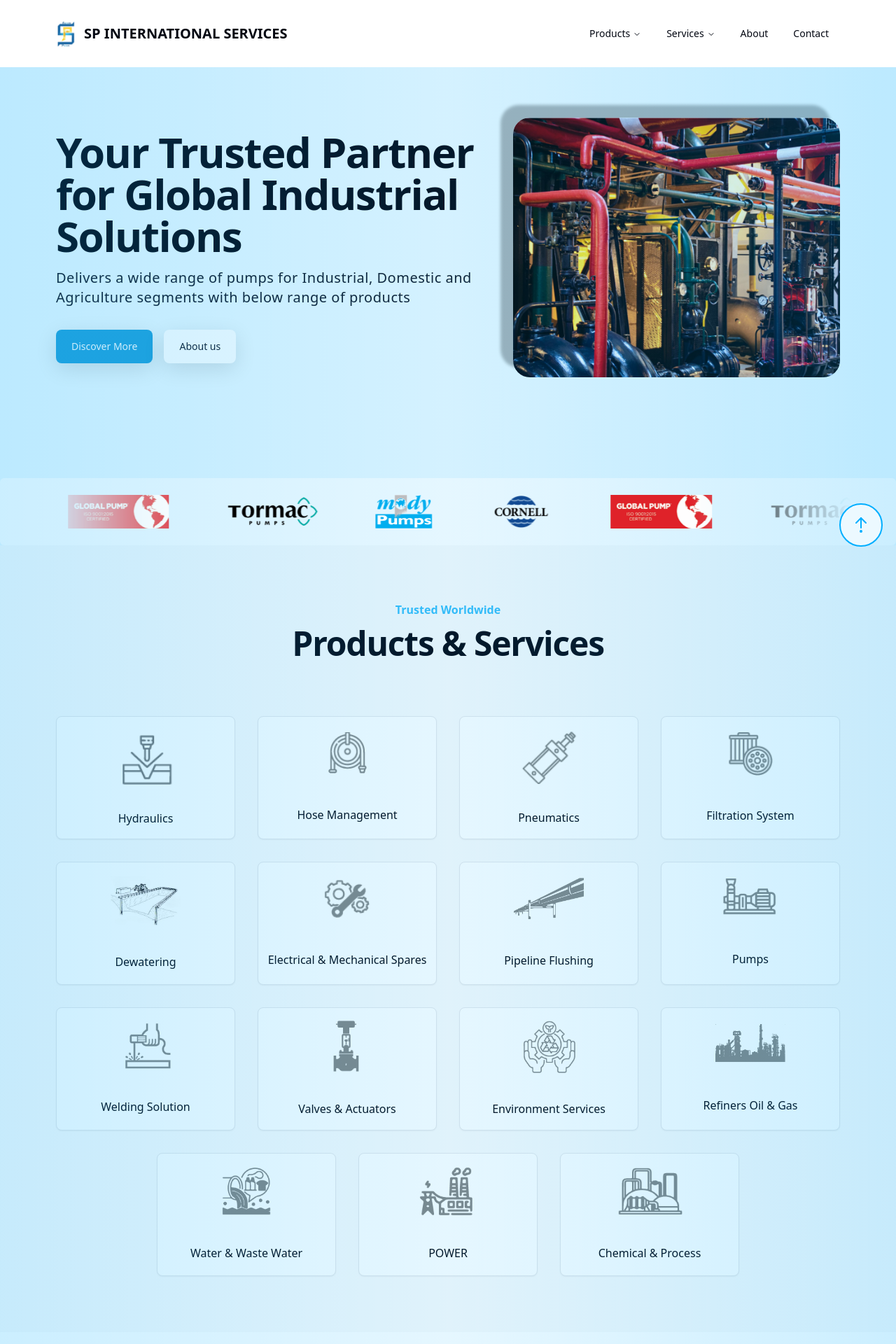
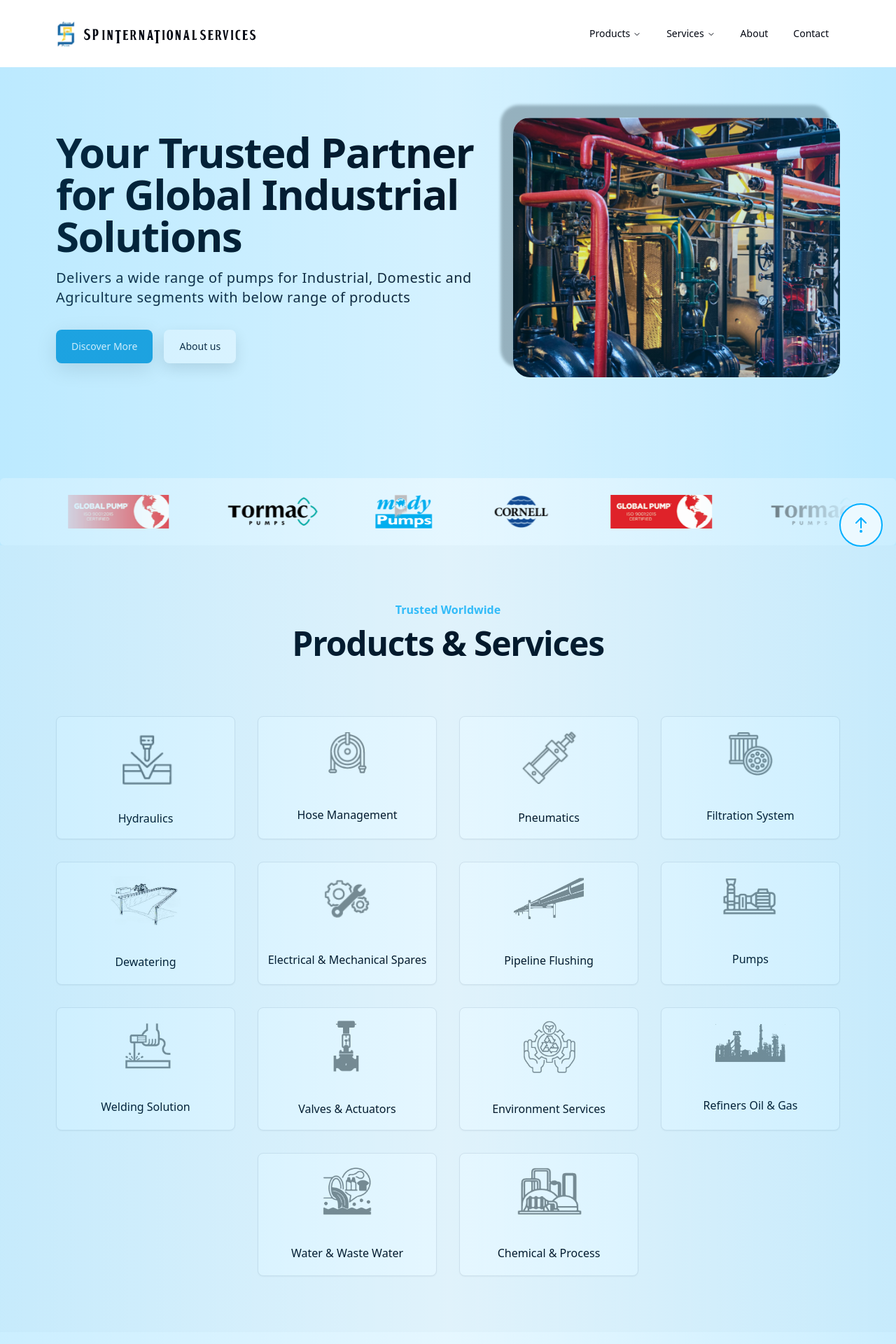
Before and after one commit to subashio/SP_International_Company, a Next.js app: page / in a window 1280 px wide. Shown: the top 1920 px of the page at 70% size. Built offline with nearby package versions, Linux system fonts and the light colour scheme.

Commit message:
fonts-added

```diff
--- a/src/app/About/page.tsx
+++ b/src/app/About/page.tsx
@@ -116,7 +116,7 @@ export default function About() {
           </motion.div>
         </MaxWidthWrapper>
       </div>
-      <div className="my-20 flex flex-col items-center justify-center">
+      <MaxWidthWrapper className="my-20 flex flex-col items-center justify-center">
         <h1 className="text-center text-2xl font-bold leading-none tracking-tight md:text-4xl">
           Industrial & Energy Solutions
         </h1>
@@ -142,7 +142,7 @@ export default function About() {
             </motion.li>
           ))}
         </ul>
-      </div>
+      </MaxWidthWrapper>
 
       <div className="bg-[#F2F4F6] py-20">
         <MaxWidthWrapper className="flex flex-col items-center justify-center">
--- a/src/app/Contact/page.tsx
+++ b/src/app/Contact/page.tsx
@@ -1,5 +1,7 @@
 "use client";
-import { zodResolver } from "@hookform/resolvers/zod";
+import MaxWidthWrapper from "@/components/MaxWidthWrapper";
+import { Button } from "@/components/ui/button";
+import { Card, CardContent } from "@/components/ui/card";
 import {
   Form,
   FormControl,
@@ -9,17 +11,15 @@ import {
   FormMessage,
 } from "@/components/ui/form";
 import { Input } from "@/components/ui/input";
+import Logos from "@/components/ui/Logo";
+import ScrollProgressBar from "@/components/ui/scroll-progress-bar";
+import { Textarea } from "@/components/ui/textarea";
 import { useToast } from "@/components/ui/use-toast";
+import { sendContactForm } from "@/lib/api";
+import { zodResolver } from "@hookform/resolvers/zod";
 import { Loader } from "lucide-react";
 import { useForm } from "react-hook-form";
 import { z } from "zod";
-import { sendContactForm } from "@/lib/api";
-import MaxWidthWrapper from "@/components/MaxWidthWrapper";
-import { Button } from "@/components/ui/button";
-import { Card, CardContent } from "@/components/ui/card";
-import Logos from "@/components/ui/Logo";
-import { Textarea } from "@/components/ui/textarea";
-import ScrollProgressBar from "@/components/ui/scroll-progress-bar";
 
 const FormSchema = z.object({
   name: z.string().min(2, {
@@ -96,7 +96,7 @@ export default function Contact() {
                 <CardContent className="flex flex-col justify-center gap-2">
                   <h1 className="text-xl font-semibold">Contact</h1>
                   <div className="text-[16px]">
-                    <p> Mobile: +91 9392923828</p>
+                    <p> Mobile: +91 9535032396</p>
                     <p> E-mail: info@spintls.com</p>
                   </div>
                 </CardContent>
--- a/src/app/globals.css
+++ b/src/app/globals.css
@@ -84,7 +84,14 @@ body {
   body {
     @apply bg-background text-foreground;
   }
-  /* .boxShadow {
-    @apply rounded-[10px] text-black shadow-[3px_-3px_36px_19px_rgba(0,0,0,0.05)_inset];
-  } */
 }
+@font-face {
+  font-family: "Bootle";
+  src: url("/fonts/bootle__.ttf") format("truetype");
+  font-weight: normal;
+  font-style: normal;
+}
+
+.font-bootle {
+  font-family: "Bootle", Arial, sans-serif;
+}
--- a/src/app/layout.tsx
+++ b/src/app/layout.tsx
@@ -1,14 +1,14 @@
 import Footer from "@/components/Footer";
+import ScrollToTop from "@/components/ScrollToTop";
+import { Toaster } from "@/components/ui/toaster";
 import { cn } from "@/lib/utils";
 import type { Metadata } from "next";
 import { Inter as FontSans } from "next/font/google";
 import Navbar from "../components/Navbar";
 import "./globals.css";
-import { Toaster } from "@/components/ui/toaster";
-import ScrollToTop from "@/components/ScrollToTop";
 
 const fontSans = FontSans({
-  weight: ["300", "400", "500", "700", "900", "200"],
+  weight: ["300", "400", "500", "700", "900"],
   subsets: ["latin"],
   variable: "--font-sans",
   fallback: ["Arial", "sans-serif"],
--- a/src/components/Feedback.tsx
+++ b/src/components/Feedback.tsx
@@ -11,8 +11,8 @@ import { slidedownAnimation } from "@/constants/amination";
 import { feedbacks } from "@/constants/detailes";
 import Autoplay from "embla-carousel-autoplay";
 import { motion } from "framer-motion";
+import Image from "next/image";
 import React, { useEffect, useState } from "react";
-import Image from "next/image";
 
 export default function Feedback() {
   const [api, setApi] = useState<CarouselApi>();
--- a/src/components/Footer.tsx
+++ b/src/components/Footer.tsx
@@ -114,7 +114,10 @@ export default function Footer() {
                 className="mr-3 h-6 sm:h-8"
                 alt="Landwind Logo"
               />
-              SP INTERNATIONALS SERVICES
+              <span className="font-bootle self-center whitespace-nowrap font-medium tracking-wide sm:text-xl">
+                <span className="text-[18px] sm:text-[22px]"> SP </span>
+                INTERNATIONAL SERVICES
+              </span>
             </Link>
             <span className="block text-center text-sm text-gray-500 dark:text-gray-400">
               © 2021-2026. All Rights Reserved.
--- a/src/components/Hero.tsx
+++ b/src/components/Hero.tsx
@@ -2,10 +2,9 @@
 import { slideLeftAnimation, slideRightAnimation } from "@/constants/amination";
 import { motion } from "framer-motion";
 import Image from "next/image";
-// import { Link } from "react-scroll";
+import Link from "next/link";
 import Collaburation from "./Collaburation";
 import MaxWidthWrapper from "./MaxWidthWrapper";
-import Link from "next/link";
 
 export default function Hero() {
   return (
@@ -38,7 +37,7 @@ export default function Hero() {
 
             <Link
               href="#about"
-              className="mb-2 mr-2 inline-flex w-full cursor-pointer items-center justify-center rounded-lg border-2 border-gray-200 border-transparent bg-white px-5 py-3 text-sm font-medium text-secondary-foreground shadow-[0_8px_30px_rgb(0,0,0,0.12)] transition duration-300 hover:border-sky-200 hover:text-sky-450 sm:w-auto"
+              className="mb-2 mr-2 inline-flex w-full cursor-pointer items-center justify-center rounded-lg border-2 border-gray-200 border-transparent bg-white px-5 py-3 text-sm font-medium text-secondary-foreground shadow-[0_8px_20px_rgb(0,0,0,0.12)] transition duration-300 hover:border-sky-200 hover:text-sky-450 sm:w-auto"
             >
               About us
             </Link>
--- a/src/components/Navbar.tsx
+++ b/src/components/Navbar.tsx
@@ -19,11 +19,13 @@ import MobileNav from "./MobileNav";
 
 export default function Navbar() {
   const router = useRouter();
+
   function handleClick(itemName: string, type: "Products" | "Services") {
     router.push(`/${type}/${encodeURIComponent(itemName)}`);
   }
+
   return (
-    <header className="fixed z-50 w-full bg-white">
+    <header className="fixed z-50 w-full bg-background">
       <MaxWidthWrapper className="mx-auto flex h-24 items-center justify-between">
         <Link className="flex items-center" href="/">
           <motion.div
@@ -41,8 +43,9 @@ export default function Navbar() {
               alt="SP International Services logo"
             />
 
-            <span className="self-center whitespace-nowrap font-semibold dark:text-white sm:text-xl">
-              SP INTERNATIONAL SERVICES
+            <span className="font-bootle self-center whitespace-nowrap font-medium tracking-wide sm:text-xl">
+              <span className="text-[18px] sm:text-[22px]"> SP </span>
+              INTERNATIONAL SERVICES
             </span>
           </motion.div>
         </Link>
--- a/src/components/ServicesAndProducts.tsx
+++ b/src/components/ServicesAndProducts.tsx
@@ -1,12 +1,12 @@
 "use client";
 import { fadeInAnimation } from "@/constants/amination";
 import { card } from "@/constants/detailes";
+import { cn } from "@/lib/utils";
 import { motion } from "framer-motion";
 import Image from "next/image";
 import Link from "next/link";
 import MaxWidthWrapper from "./MaxWidthWrapper";
 import { Card } from "./ui/card";
-import { cn } from "@/lib/utils";
 
 export default function ServicesAndProducts() {
   return (
--- a/src/constants/detailes.ts
+++ b/src/constants/detailes.ts
@@ -140,14 +140,6 @@ export const card: TCard[] = [
   },
   {
     id: 14,
-    src: "/logos/power.png",
-    name: "POWER",
-    href: "#",
-    type: "Services",
-    className: "w-20",
-  },
-  {
-    id: 15,
     src: "/logos/chemical.png",
     name: "Chemical & Process",
     href: "#",
@@ -220,14 +212,13 @@ export const Products: TNav[] = [
   },
 ];
 export const Services: TNav[] = [
-  { id: 1, name: "Power", href: "#" },
-  { id: 2, name: "Hydraulics", href: "#" },
-  { id: 3, name: "Welding Solution", href: "#" },
-  { id: 4, name: "Pipeline Flushing", href: "" },
-  { id: 5, name: "Environment Services", href: "#" },
-  { id: 6, name: "Refiners Oil & Gas", href: "#" },
-  { id: 7, name: "Water & Waste Water", href: "#" },
-  { id: 8, name: "Chemical & Process", href: "#" },
+  { id: 1, name: "Hydraulics", href: "#" },
+  { id: 2, name: "Welding Solution", href: "#" },
+  { id: 3, name: "Pipeline Flushing", href: "" },
+  { id: 4, name: "Environment Services", href: "#" },
+  { id: 5, name: "Refiners Oil & Gas", href: "#" },
+  { id: 6, name: "Water & Waste Water", href: "#" },
+  { id: 7, name: "Chemical & Process", href: "#" },
 ];
 
 export const footerSvg: TfooterSvg[] = [
```
Also changed, not shown: src/components/MobileNav.tsx (+4 -4 lines), public/fonts/bootle__.ttf (added), public/pictures/background/power.jpg (deleted).
